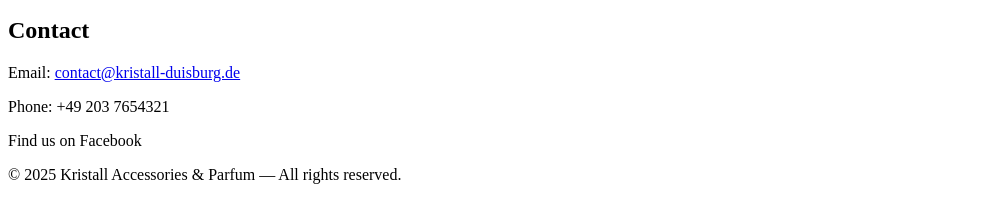
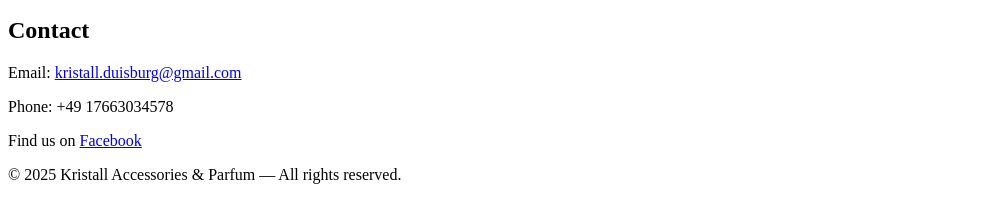
Before and after one commit to ridadaas77-pixel/kristall.duisburg, a plain HTML site: page index.html in a window 1280 px wide. Shown: the part 631-828 px from the top of the page, without its empty margins (0-985 px from the left). Drawn offline with Linux system fonts and the light colour scheme.

Commit message:
Update index.html

```diff
--- a/index.html
+++ b/index.html
@@ -47,9 +47,9 @@
 
 <section class="contact container">
     <h2>Contact</h2>
-    <p>Email: <a href="mailto:contact@kristall-duisburg.de">contact@kristall-duisburg.de</a></p>
-    <p>Phone: +49 203 7654321</p>
-    <p>Find us on Facebook</p>
+    <p>Email: <a href="kristall.duisburg@gmail.com">kristall.duisburg@gmail.com</a></p>
+    <p>Phone: +49 17663034578</p>
+    <p>Find us on <a href="https://www.facebook.com/kristall.duisburg0">Facebook</a></p>
 </section>
 
 <footer>
```
